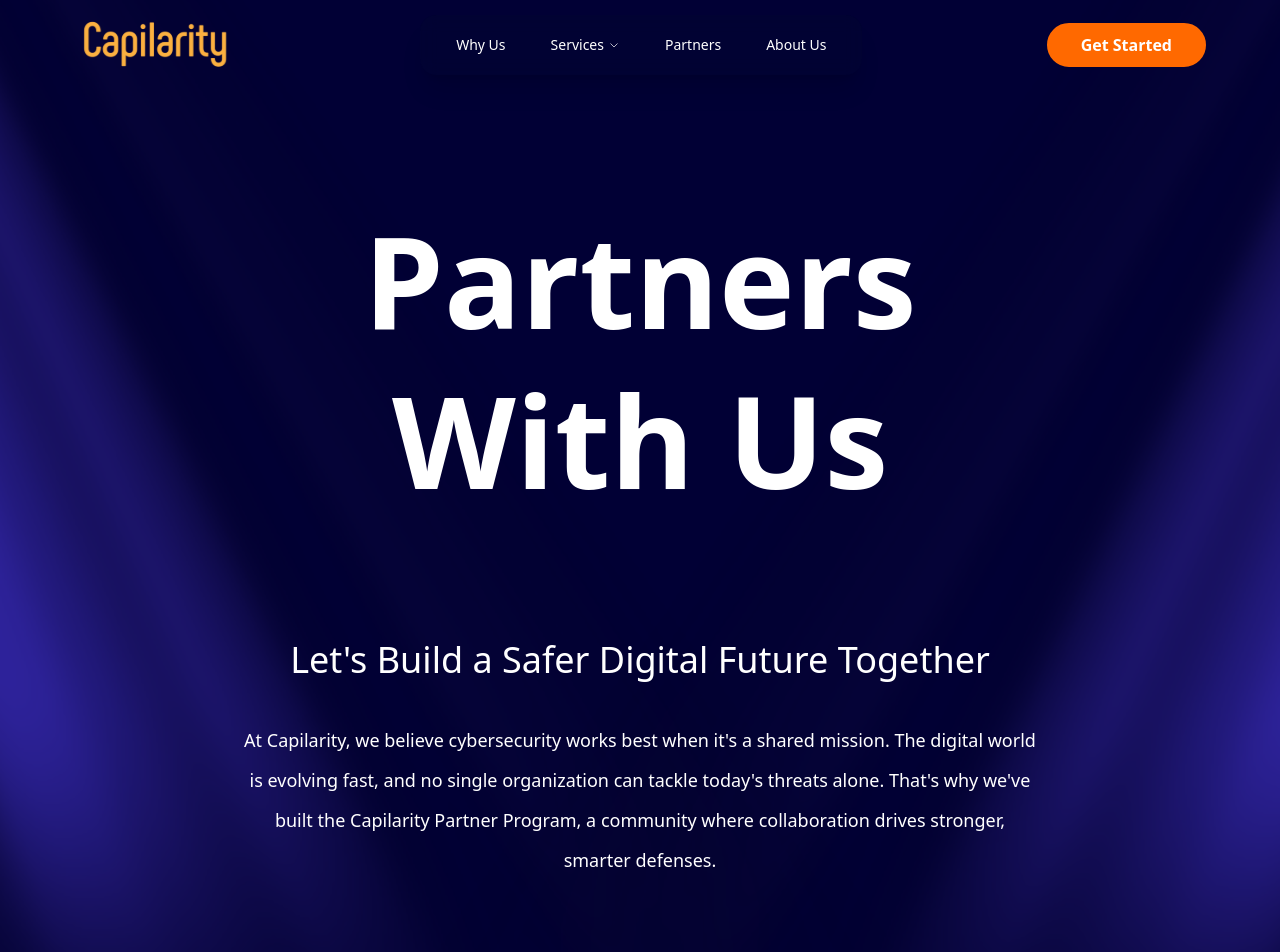
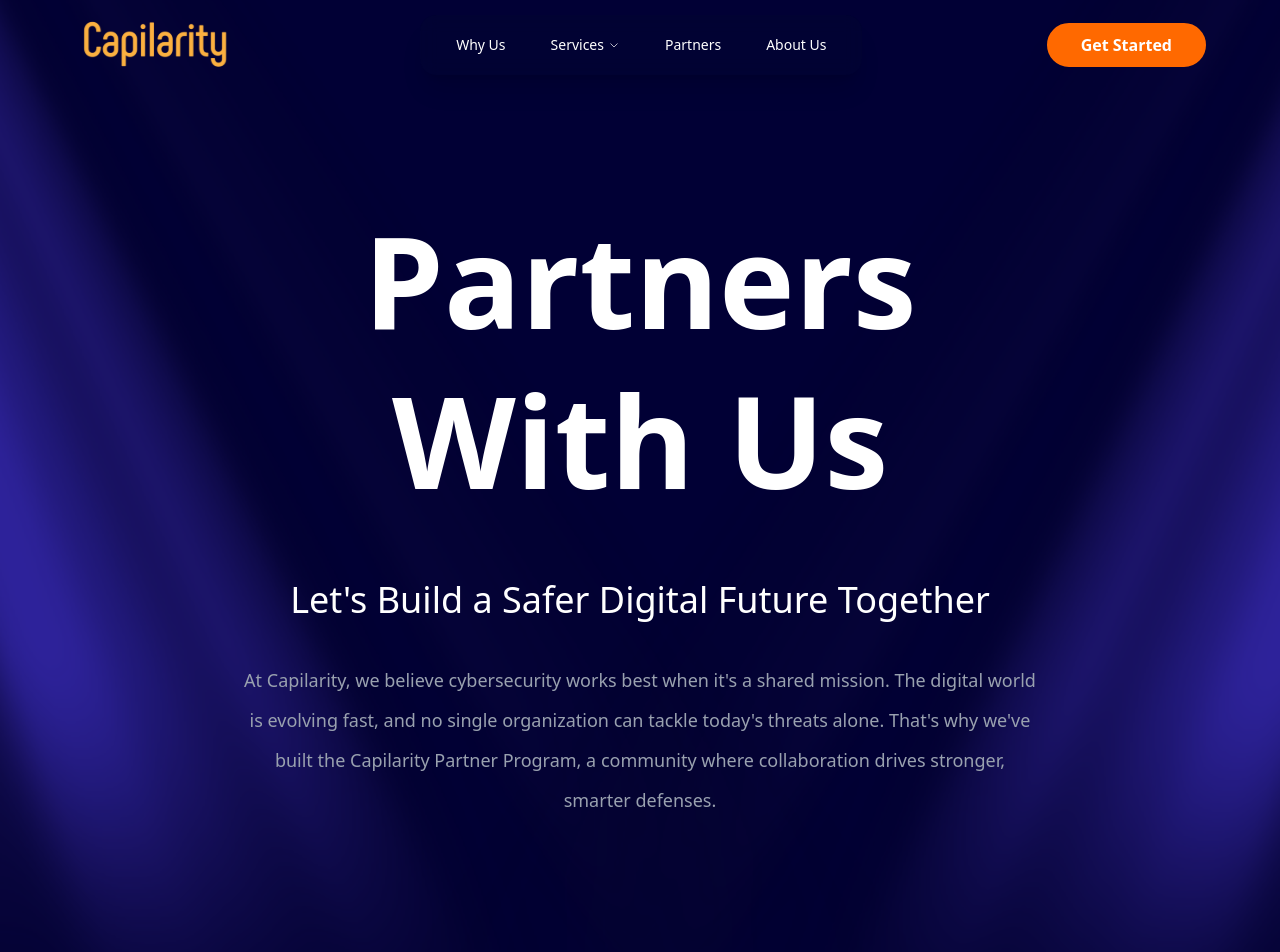
Before and after one commit to cywarden-hq/capilarity-wb, a React (Vite) app: page /partners in a window 1280 px wide. Shown: the top 952 px of the page. Built offline with nearby package versions, Linux system fonts and the light colour scheme; the HTML template or start-up script is replaced by a standard one.

Commit message:
chore: partner page changes

```diff
--- a/src/pages/partners/feature/Hero.jsx
+++ b/src/pages/partners/feature/Hero.jsx
@@ -20,7 +20,7 @@ export default function Hero() {
             <div className="relative z-20 text-white flex flex-col items-center justify-center px-4 sm:px-6 md:px-8 lg:px-12 xl:px-60 py-20 sm:py-30 md:py-30 lg:py-40 xl:py-50 h-full lg:min-h-screen">
                 {/* Main Title */}
                 <Reveal animation="slideUp" delay={200} duration="normal" easing="elegant">
-                    <h1 className="text-4xl sm:text-5xl md:text-6xl lg:text-6xl xl:text-9xl font-semibold mb-6 sm:mb-8 md:mb-12 lg:mb-20 xl:mb-30 text-center leading-tight">
+                    <h1 className="text-4xl sm:text-5xl md:text-6xl lg:text-6xl xl:text-9xl font-semibold mb-6 sm:mb-8 md:mb-15 text-center leading-tight">
                         Partners With Us
                     </h1>
                 </Reveal>
@@ -34,7 +34,7 @@ export default function Hero() {
 
                 {/* Description */}
                 <Reveal animation="slideRight" delay={600} duration="slow" easing="smooth">
-                    <p className="text-sm sm:text-base md:text-lg lg:text-lg xl:text-lg leading-6 sm:leading-7 md:leading-8 lg:leading-8 xl:leading-[40px] text-center max-w-5xl mx-auto">
+                    <p className="text-gray-400 text-xs sm:text-xs md:text-lg lg:text-lg xl:text-lg leading-6 sm:leading-7 md:leading-8 lg:leading-8 xl:leading-[40px] text-center max-w-5xl mx-auto">
                         At Capilarity, we believe cybersecurity works best when it's a shared mission. The digital world is evolving fast, and no single organization can tackle today's threats alone. That's why we've built the Capilarity Partner Program, a community where collaboration drives stronger, smarter defenses.
                     </p>
                 </Reveal>
```
